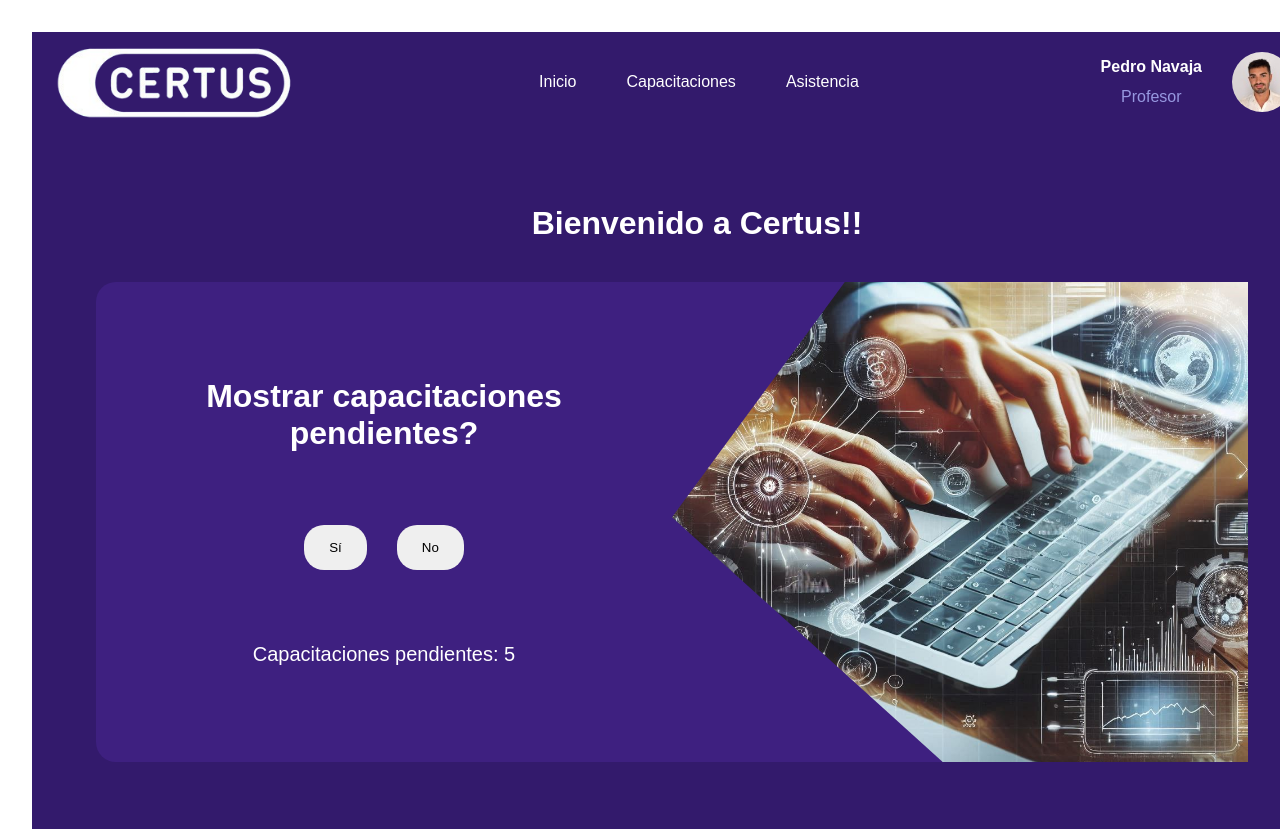
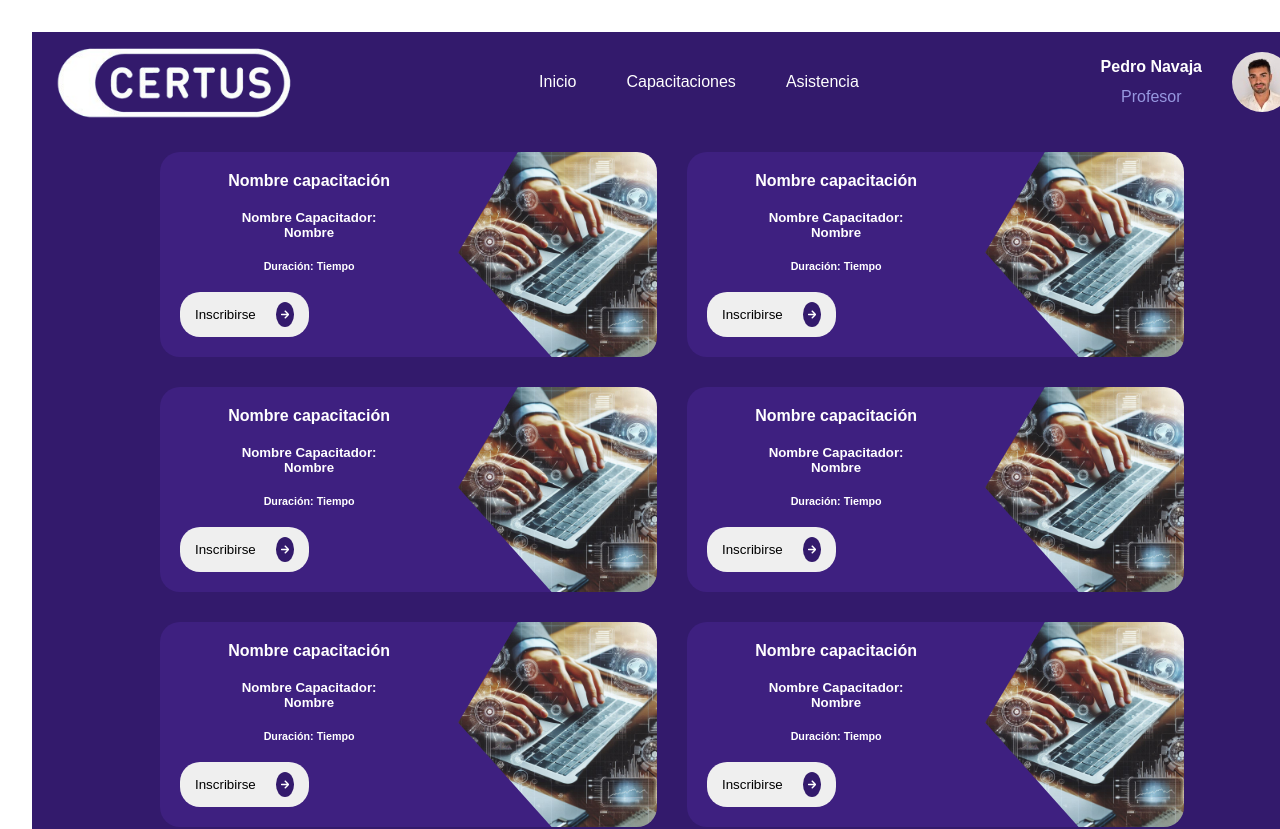
Before and after one commit to luismeza1101/FormativasFinal, a React (Vite) app: page / in a window 1280 px wide. Shown: the top 829 px of the page. Built offline with nearby package versions, Linux system fonts and the light colour scheme.

Commit message:
Fin diseño pagina Capacitaciones

```diff
--- a/src/App.tsx
+++ b/src/App.tsx
@@ -1,4 +1,5 @@
 import './App.css'
+import Capacitaciones from './pages/Capacitaciones'
 import Inicio from './pages/Inicio'
 import Login from './pages/Login'
 
@@ -7,7 +8,8 @@ function App() {
   return (
     <>
       {/* <Login/> */}
-      <Inicio/>
+      {/* <Inicio/> */}
+      <Capacitaciones/>
     </>
   )
 }
--- /dev/null
+++ b/src/components/CartaCapacitacion.tsx
@@ -0,0 +1,23 @@
+import { FaArrowRight } from "react-icons/fa";
+import "../stylesheets/CartaCapacitacion.css";
+
+const CartaCapacitacion = () => {
+  return (
+    <div className="carta-capacitacion">
+      <div className="carta-capacitacion__info">
+        <h4 className="carta-capacitacion__nombre">Nombre capacitación</h4>
+        <h5 className="carta-capacitacion__capacitador">
+          Nombre Capacitador: <br /> Nombre
+        </h5>
+        <h6 className="carta-capacitacion__duracion">Duración: Tiempo</h6>
+        <button className="carta-capacitacion__boton">
+          Inscribirse{" "}
+          <FaArrowRight className="carta-capacitacion__boton--icon" />
+        </button>
+      </div>
+      <div className="carta-capacitacion__imagen"></div>
+    </div>
+  );
+};
+
+export default CartaCapacitacion;
--- a/src/index.css
+++ b/src/index.css
@@ -9,4 +9,5 @@
   --color-fondo: #331a6c;
   --color-texto: #9798e0;
   --color-finGradient: #3e2080;
+  --size-iconButon: 25px
 }
--- a/src/pages/Capacitaciones.tsx
+++ b/src/pages/Capacitaciones.tsx
@@ -1,10 +1,25 @@
+import CartaCapacitacion from "../components/CartaCapacitacion";
+import NabBar from "../components/NabBar";
+import "../stylesheets/Capacitaciones.css";
 
 const Capacitaciones = () => {
   return (
-    <div>
+      <section className="capacitaciones">
+      <NabBar />
+        <div className="capacitaciones__lista">
+          <CartaCapacitacion />
+          <CartaCapacitacion />
+          <CartaCapacitacion />
+          <CartaCapacitacion />
+          <CartaCapacitacion />
+          <CartaCapacitacion />
+          <CartaCapacitacion />
+          <CartaCapacitacion />
+          <CartaCapacitacion />
+          <CartaCapacitacion />
+        </div>
+      </section>
+  );
+};
 
-    </div>
-  )
-}
-
-export default Capacitaciones
+export default Capacitaciones;
--- a/src/pages/Inicio.tsx
+++ b/src/pages/Inicio.tsx
@@ -3,9 +3,8 @@ import '../stylesheets/Inicio.css';
 
 const Inicio = () => {
   return (
-    <>
+      <main className="inicio">
       <NabBar />
-      <main className="inicio">
         <h1 className="inicio__title">Bienvenido a Certus!!</h1>
         <div className="inicio__modal modal">
           <div className="modal__info">
@@ -19,7 +18,6 @@ const Inicio = () => {
           <div className="modal__image image_modal"></div>
         </div>
       </main>
-    </>
   )
 }
 
--- /dev/null
+++ b/src/stylesheets/Capacitaciones.css
@@ -0,0 +1,16 @@
+.capacitaciones{
+    width: 100vw;
+    height: 100%;
+    background-color: var(--color-fondo);
+    display: flex;
+    flex-direction: column;
+    align-items: center;
+    justify-content: center;
+    gap: 20px;
+}
+.capacitaciones__lista{
+    width: 80%;
+    display: grid;
+    grid-template-columns: 1fr 1fr;
+    gap: 30px;
+}
--- /dev/null
+++ b/src/stylesheets/CartaCapacitacion.css
@@ -0,0 +1,39 @@
+.carta-capacitacion{
+    background-color: var(--color-finGradient);
+    color: #fff;
+    display: flex;
+    border-radius: 20px;
+}
+.carta-capacitacion__info{
+    display: flex;
+    flex-direction: column;
+    gap: 20px;
+    padding: 20px;
+    width: 60%;
+}
+.carta-capacitacion__boton{
+    padding: 10px 15px;
+    border-radius: 20px;
+    border: none;
+    display: flex;
+    align-items: center;
+    justify-content: center;
+    gap: 20px;
+    max-width: 50%;
+}
+.carta-capacitacion__boton--icon{
+    background-color: var(--color-fondo);
+    color: #fff;
+    border-radius: 50%;
+    padding: 5px;
+    width: var(--size-iconButon);
+    height: var(--size-iconButon);
+}
+.carta-capacitacion__imagen{
+    clip-path: polygon(30% 0, 100% 0, 100% 100%, 47% 100%, 0 49%);
+    background: url(../../public/imgs/imagenModal.jpeg);
+    background-size: cover;
+    background-position: center;
+    width: 40%;
+    border-radius: 0 20px 20px 0;
+}
--- a/src/stylesheets/Inicio.css
+++ b/src/stylesheets/Inicio.css
@@ -54,4 +54,5 @@
     background-position: center;
     width: 50%;
     height: 100%;
+    border-radius: 0 20px 20px 0;
 }
--- a/src/stylesheets/NavBar.css
+++ b/src/stylesheets/NavBar.css
@@ -6,7 +6,10 @@
     background-color: transparent;
     padding: 0 20px;
     color: #fff;
-    position: fixed;
+    position: sticky;
+    top: 0;
+    background-color: var(--color-fondo);
+    z-index: 999;
 }
 .navbar__logo{
     height: 90px;
```
